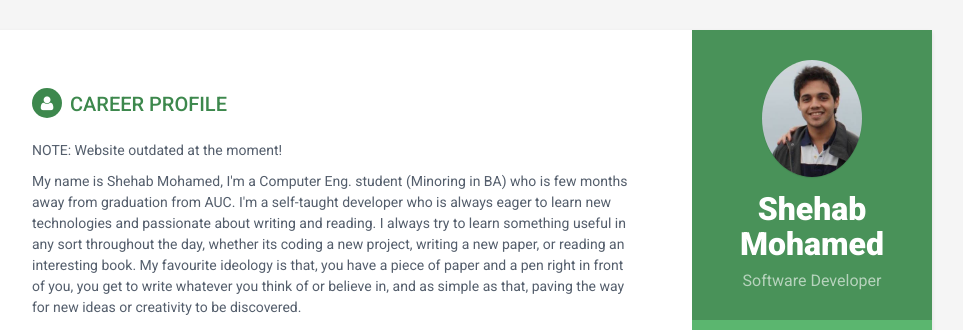
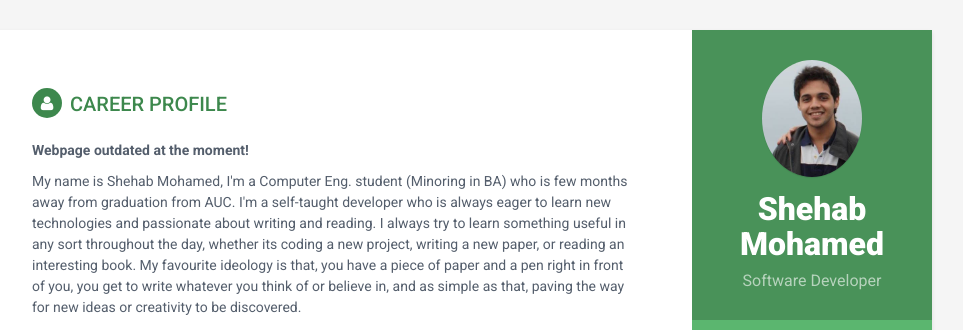
Before and after one commit to ShehabCE/shehabce.github.io, a Jekyll site: the page built from index.html, in a window 1280 px wide and 900 px high. Shown: the top 330 px of the window, without its empty margins (188-1151 px from the left). Built offline with Jekyll 4.4.1, drawn with Linux system fonts in a browser that asks for light colours.

Commit message:
outdated webpage

```diff
--- a/_includes/career-profile.html
+++ b/_includes/career-profile.html
@@ -1,7 +1,7 @@
 <section class="section summary-section">
 <h2 class="section-title"><i class="fa fa-user"></i>Career Profile</h2>
 <div class="summary">
-    <p>NOTE: Website outdated at the moment!</p>
+    <p><strong>Webpage outdated at the moment!</strong></p>
     <p> My name is Shehab Mohamed, I'm a Computer Eng. student (Minoring in BA) who is few months away from graduation from AUC. I'm a self-taught developer who is always eager to learn new technologies and passionate about writing and reading. I always try to learn something useful in any sort throughout the day, whether its coding a new project, writing a new paper, or reading an interesting book. My favourite ideology is that, you have a piece of paper and a pen right in front of you, you get to write whatever you think of or believe in, and as simple as that, paving the way for new ideas or creativity to be discovered.</p>
     <p>As for my status, I am currently seeking an internship opportunity in order to gain hands on experience to build upon and utilize my academic background, and communication skills</p>
 </div><!--//summary-->
```
